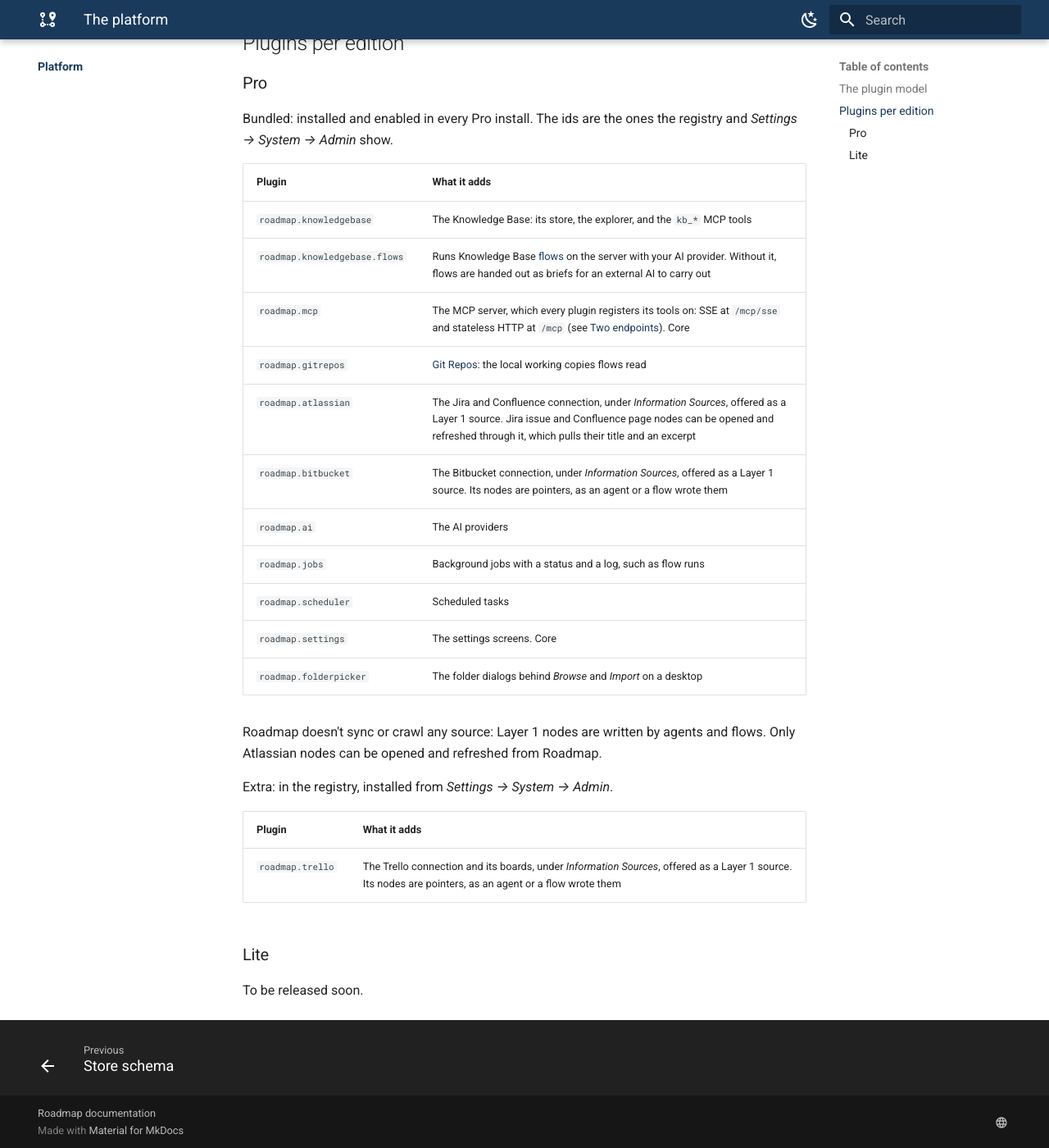
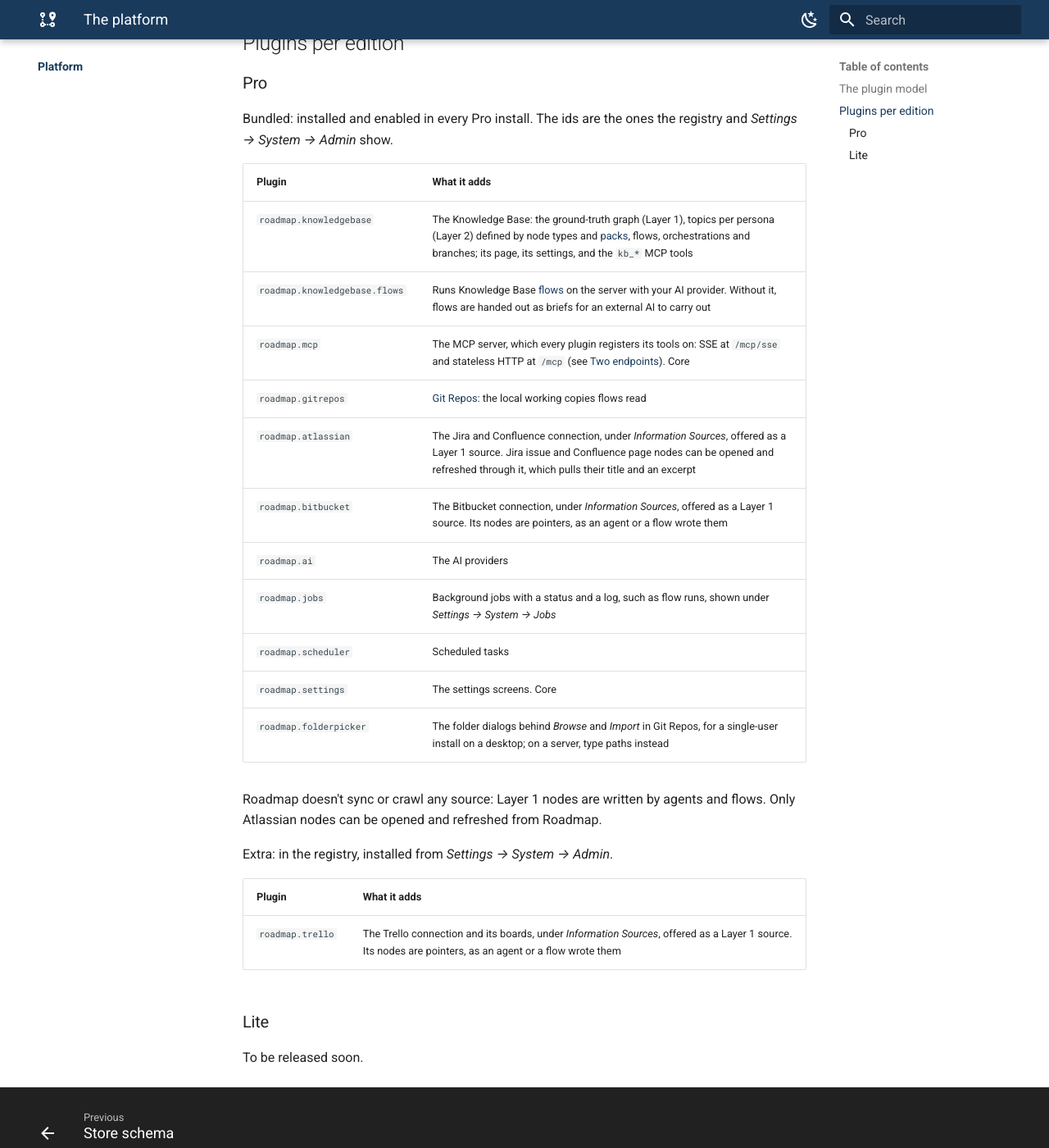
Before and after one commit to roadmap-mcp/roadmap-mcp.github.io, an MkDocs documentation site: the page built from docs/platform/index.md, in a window 1280 px wide and 1400 px high, scrolled down 1231 px. Shown: the whole window at 82% size. Built offline with MkDocs 1.6.1 and Material for MkDocs 9.7.7, drawn with Linux system fonts in a browser that asks for light colours.

Commit message:
Platform: plugin descriptions in step with the registry

```diff
--- a/docs/platform/index.md
+++ b/docs/platform/index.md
@@ -44,17 +44,17 @@ registry and *Settings → System → Admin* show.
 
 | Plugin | What it adds |
 |---|---|
-| `roadmap.knowledgebase` | The Knowledge Base: its store, the explorer, and the `kb_*` MCP tools |
+| `roadmap.knowledgebase` | The Knowledge Base: the ground-truth graph (Layer 1), topics per persona (Layer 2) defined by node types and [packs](../knowledge-base/packs.md), flows, orchestrations and branches; its page, its settings, and the `kb_*` MCP tools |
 | `roadmap.knowledgebase.flows` | Runs Knowledge Base [flows](../knowledge-base/flows.md) on the server with your AI provider. Without it, flows are handed out as briefs for an external AI to carry out |
 | `roadmap.mcp` | The MCP server, which every plugin registers its tools on: SSE at `/mcp/sse` and stateless HTTP at `/mcp` (see [Two endpoints](../reference/mcp-tools.md#two-endpoints)). Core |
 | `roadmap.gitrepos` | [Git Repos](../get-started/git.md): the local working copies flows read |
 | `roadmap.atlassian` | The Jira and Confluence connection, under *Information Sources*, offered as a Layer 1 source. Jira issue and Confluence page nodes can be opened and refreshed through it, which pulls their title and an excerpt |
 | `roadmap.bitbucket` | The Bitbucket connection, under *Information Sources*, offered as a Layer 1 source. Its nodes are pointers, as an agent or a flow wrote them |
 | `roadmap.ai` | The AI providers |
-| `roadmap.jobs` | Background jobs with a status and a log, such as flow runs |
+| `roadmap.jobs` | Background jobs with a status and a log, such as flow runs, shown under *Settings → System → Jobs* |
 | `roadmap.scheduler` | Scheduled tasks |
 | `roadmap.settings` | The settings screens. Core |
-| `roadmap.folderpicker` | The folder dialogs behind *Browse* and *Import* on a desktop |
+| `roadmap.folderpicker` | The folder dialogs behind *Browse* and *Import* in Git Repos, for a single-user install on a desktop; on a server, type paths instead |
 
 Roadmap doesn't sync or crawl any source: Layer 1 nodes are written by agents and
 flows. Only Atlassian nodes can be opened and refreshed from Roadmap.
```
